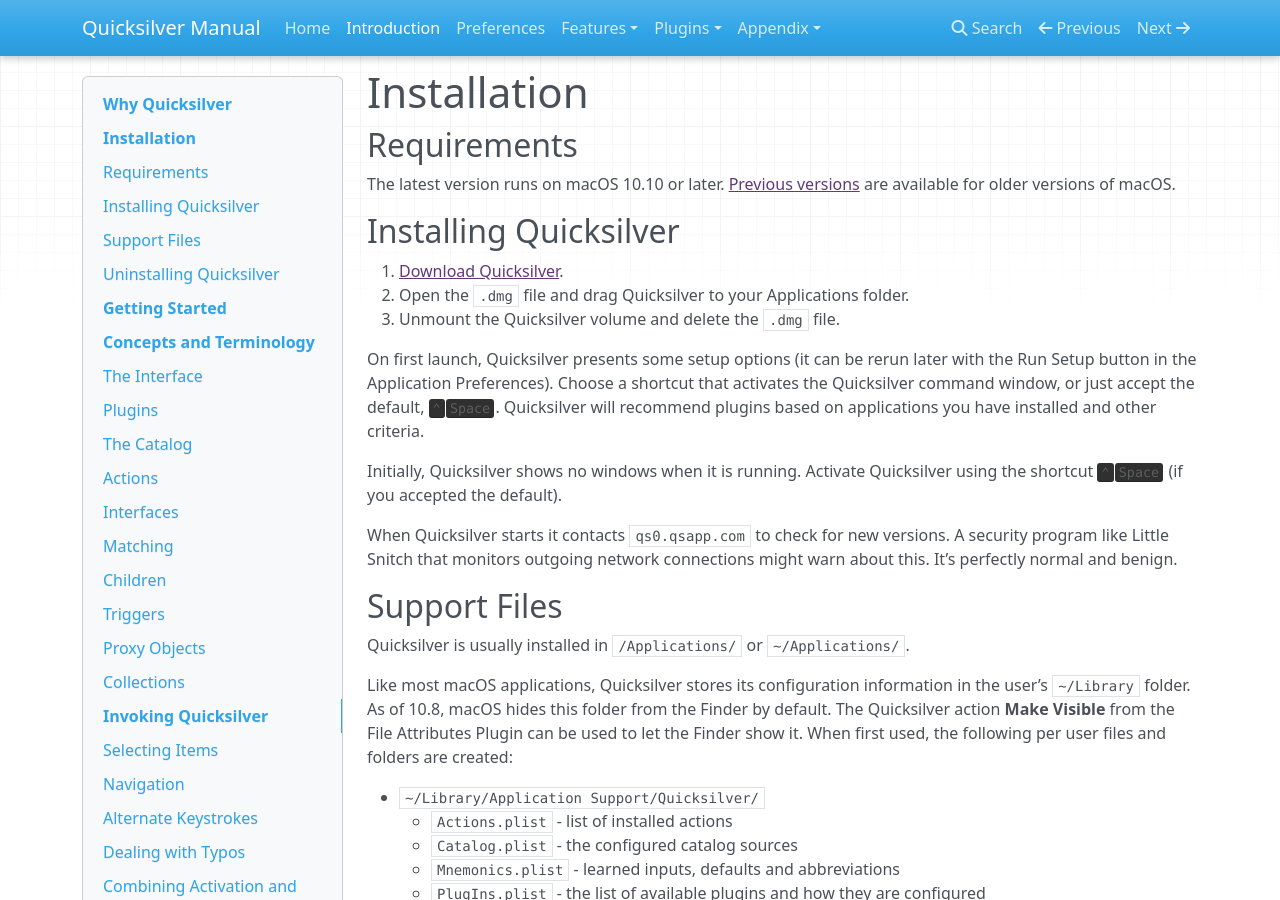
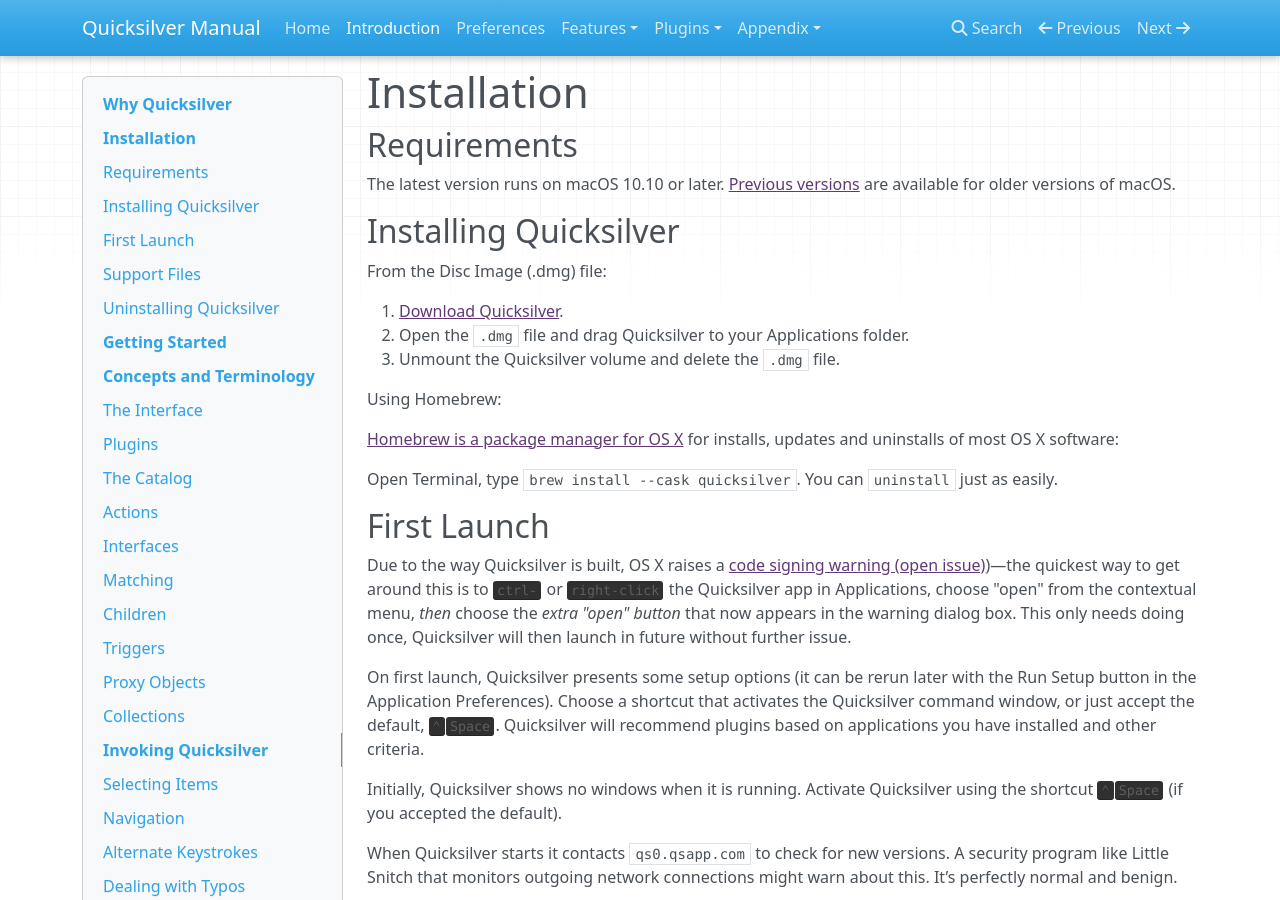
Before and after one commit to quicksilver/manual, an MkDocs documentation site: the page built from docs/Introduction.md, in a window 1280 px wide and 900 px high, scrolled down 923 px. Built offline with MkDocs 1.6.1, drawn with Linux system fonts in a browser that asks for light colours; nearby versions of some CDN libraries.

Commit message:
Add Homebrew to install and note on code signing
Many Mac users have the Homebrew package manager so added brew install to the guide, and a note on first launch about circumventing the code signing issue

```diff
--- a/docs/Introduction.md
+++ b/docs/Introduction.md
@@ -28,9 +28,21 @@
 
 ## Installing Quicksilver
 
+From the Disc Image (.dmg) file:
+
   1. [Download Quicksilver](https://qsapp.com/download.php).
   2. Open the `.dmg` file and drag Quicksilver to your Applications folder.
   3. Unmount the Quicksilver volume and delete the `.dmg` file.
+
+Using Homebrew:
+
+[Homebrew is a package manager for OS X](https://brew.sh) for installs, updates and uninstalls of most OS X software:
+
+Open Terminal, type `brew install --cask quicksilver`. You can `uninstall` just as easily.
+
+## First Launch
+
+Due to the way Quicksilver is built, OS X raises a [code signing warning (open issue)](https://github.com/quicksilver/Quicksilver/issues/2576))—the quickest way to get around this is to <kbd>ctrl-</kbd> or <kbd>right-click</kbd> the Quicksilver app in Applications, choose "open" from the contextual menu, *then* choose the *extra "open" button* that now appears in the warning dialog box. This only needs doing once, Quicksilver will then launch in future without further issue.
 
 On first launch, Quicksilver presents some setup options (it can be rerun later with the Run Setup button in the Application Preferences). Choose a shortcut that activates the Quicksilver command window, or just accept the default, <kbd>⌃</kbd><kbd>Space</kbd>. Quicksilver will recommend plugins based on applications you have installed and other criteria.
 
```
